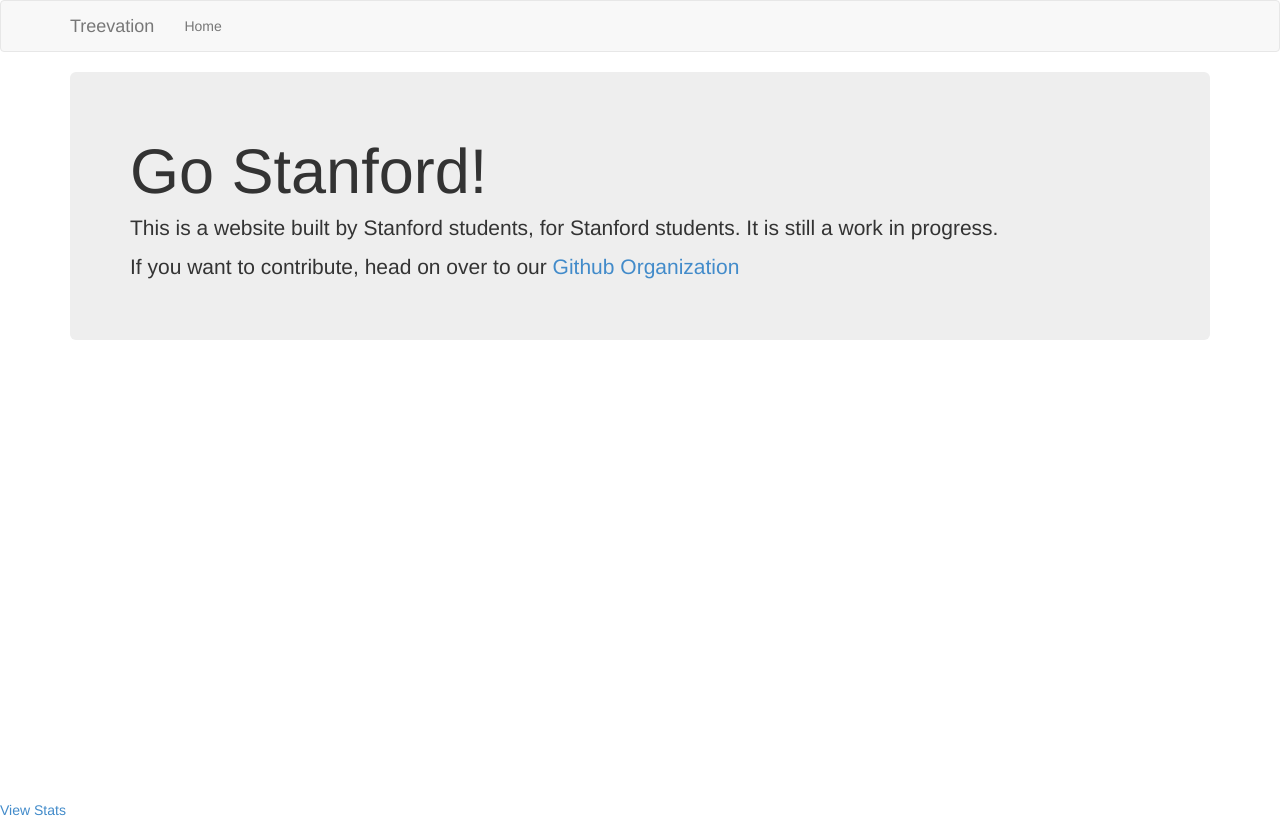
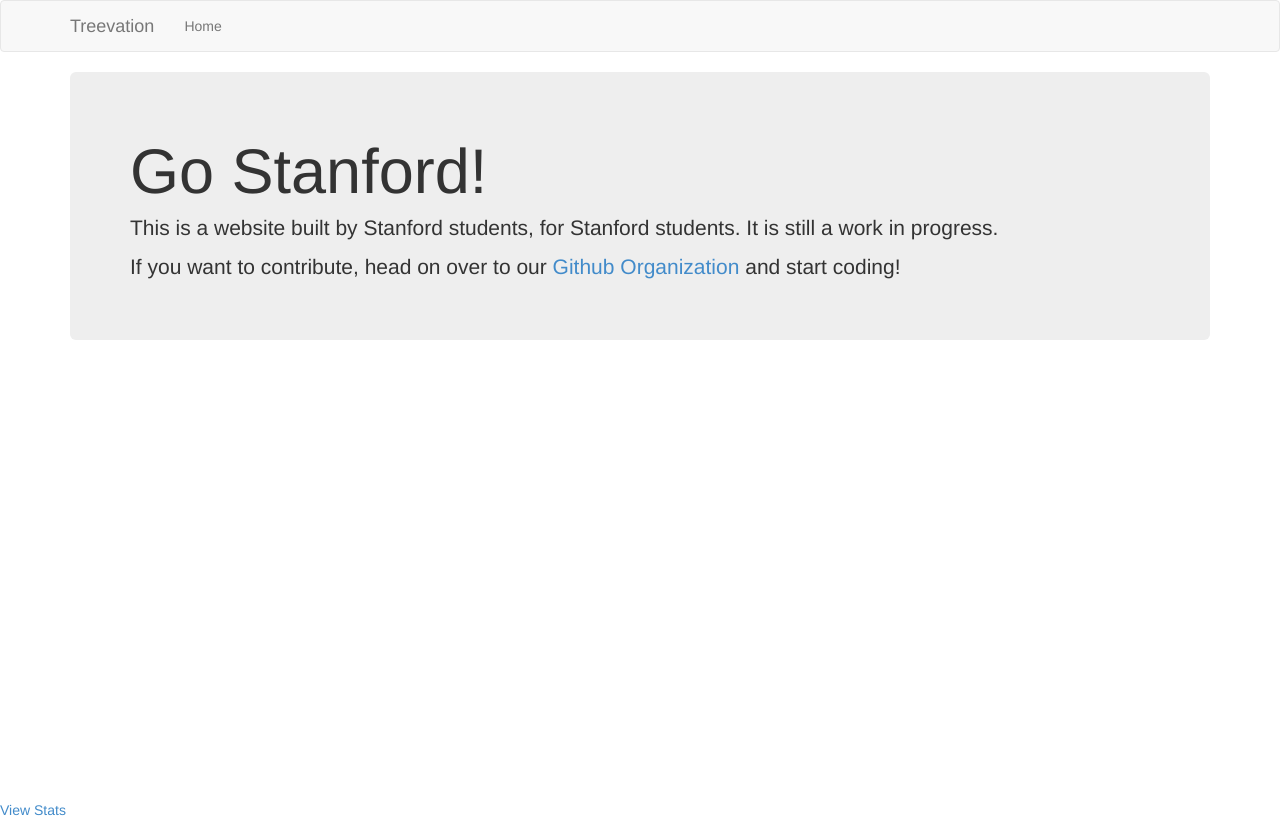
Before and after one commit to eddiew/Treevation.github.io, a plain HTML site: page index.html in a window 1280 px wide. Drawn offline with nearby package versions, Linux system fonts and the light colour scheme.

Commit message:
Adds content to jumbotron callout

```diff
--- a/index.html
+++ b/index.html
@@ -43,7 +43,7 @@
       <div class="jumbotron">
         <h1>Go Stanford!</h1>
         <p>This is a website built by Stanford students, for Stanford students. It is still a work in progress.</p>
-        <p>If you want to contribute, head on over to our <a href="https://github.com/Treevation">Github Organization</a></p>
+        <p>If you want to contribute, head on over to our <a href="https://github.com/Treevation">Github Organization</a> and start coding!</p>
       </div>
 		</div>
 	</div>
--- a/static/css/main.css
+++ b/static/css/main.css
@@ -5,7 +5,7 @@ html, body {
 
 /* Wrapper for page content to push down footer */
 #wrap {
-  background-color: #fff;
+  /*background-color: #fff;*/
   min-height: 100%;
   height: auto;
   /* Negative indent footer by its height */
```
